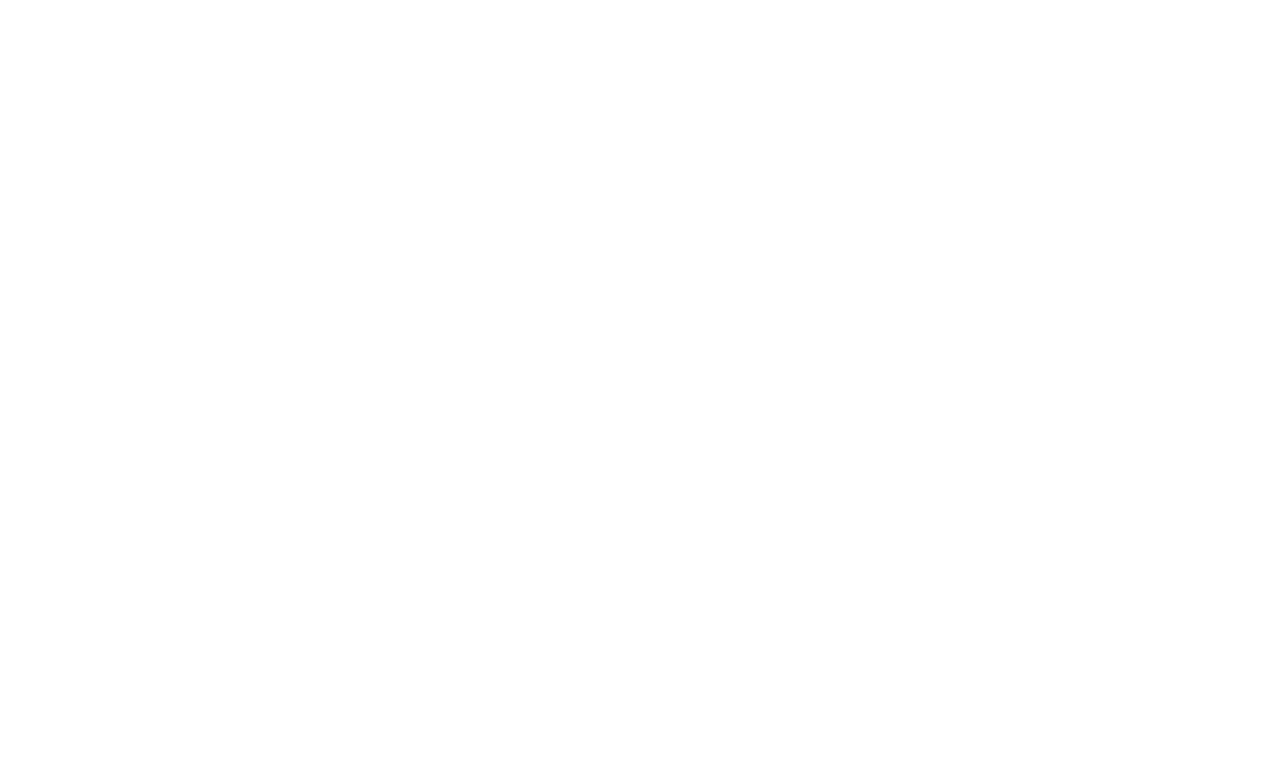
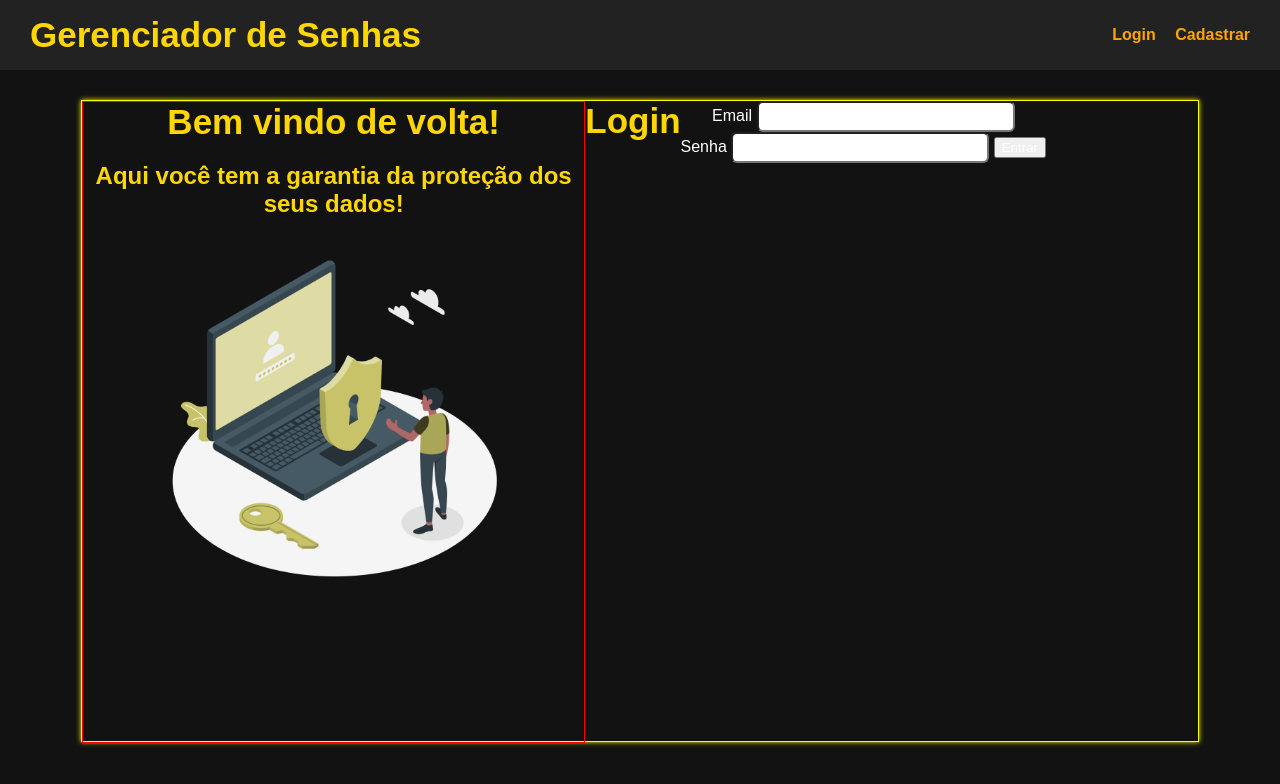
Before and after one commit to oseias00/projeto_lsw, a plain HTML site: page login.html in a window 1280 px wide. Drawn offline with Linux system fonts and the light colour scheme.

Commit message:
estruturando e estilizando a pagina de login

```diff
--- a/login.css
+++ b/login.css
@@ -1,4 +1,95 @@
-*{
+body {
+    font-family: 'Poppins', sans-serif;
     margin: 0;
     padding: 0;
+    background-color: #121212;
+    color: #FFD700;
+    text-align: center;
 }
+
+header {
+    display: flex;
+    justify-content: space-between;
+    align-items: center;
+    padding: 15px 30px;
+    background: #222;
+}
+
+h1 {
+    margin: 0;
+    font-size: 35px;
+}
+
+nav a {
+    margin-left: 15px;
+    text-decoration: none;
+    color: #FFA500;
+    font-weight: bold;
+    transition: 0.3s;
+}
+
+nav a:hover {
+    color: #FFD700;
+}
+
+main {
+    padding: 30px 20px;
+}
+
+section{
+    width: 90%;
+    border: 1px solid yellow;
+    height: 80vh;
+    margin: auto;
+    display: flex;
+    box-shadow: 0px 0px 5px yellow;
+}
+
+
+#conteudo{
+    width: 45%;
+    height: 100%;
+    border: 1px solid red;
+
+}
+
+#img-login{
+    width: 70%;
+    margin: auto;
+
+}
+
+#card-login{
+    width: 55%;
+    height: 100%;
+    margin-left: auto;
+    margin-right: auto;
+    display: flex;
+
+
+}
+
+
+#card-login> form> *{
+    color: white;
+}
+
+form{
+    flex-direction: column;
+    gap: 10px;
+    justify-content: center;
+    align-items: center;
+}
+
+form>input{
+    width: 250px;
+    height: 25px;
+    border-radius: 6px;
+}
+
+
+footer {
+    margin-top: 30px;
+    padding: 10px;
+    background: #222;
+}
--- a/login.html
+++ b/login.html
@@ -7,6 +7,38 @@
     <title>Login</title>
 </head>
 <body>
+    <header>
+        <h1>Gerenciador de Senhas</h1>
+        <nav>
+            <a href="login.html">Login</a>
+            <a href="cadastro.html">Cadastrar</a>
+        </nav>
+    </header>
 
+    <main>
+        <section>
+            <div id="conteudo">
+               <h1>Bem vindo de volta!</h1>
+                <h2>Aqui você tem a garantia da proteção dos seus dados!</h2>
+                <img id="img-login" src="imgs/security.png" alt="imagem-notebook-cadeado">
+            </div>
+
+            <div id="card-login" >
+                <h1>Login</h1>
+
+                <form action="">
+                    <label for="Email">Email</label>
+                    <input type="text" name="Email" id=""><br>
+
+                    <label for="Senha">Senha</label>
+                    <input type="password" name="Senha" id="">
+
+                    <button type="submit">Entrar</button>
+                </form>
+            </div>
+
+
+        </section>
+    </main>
 </body>
 </html>
```
Also changed, not shown: imgs/security.png (added).
